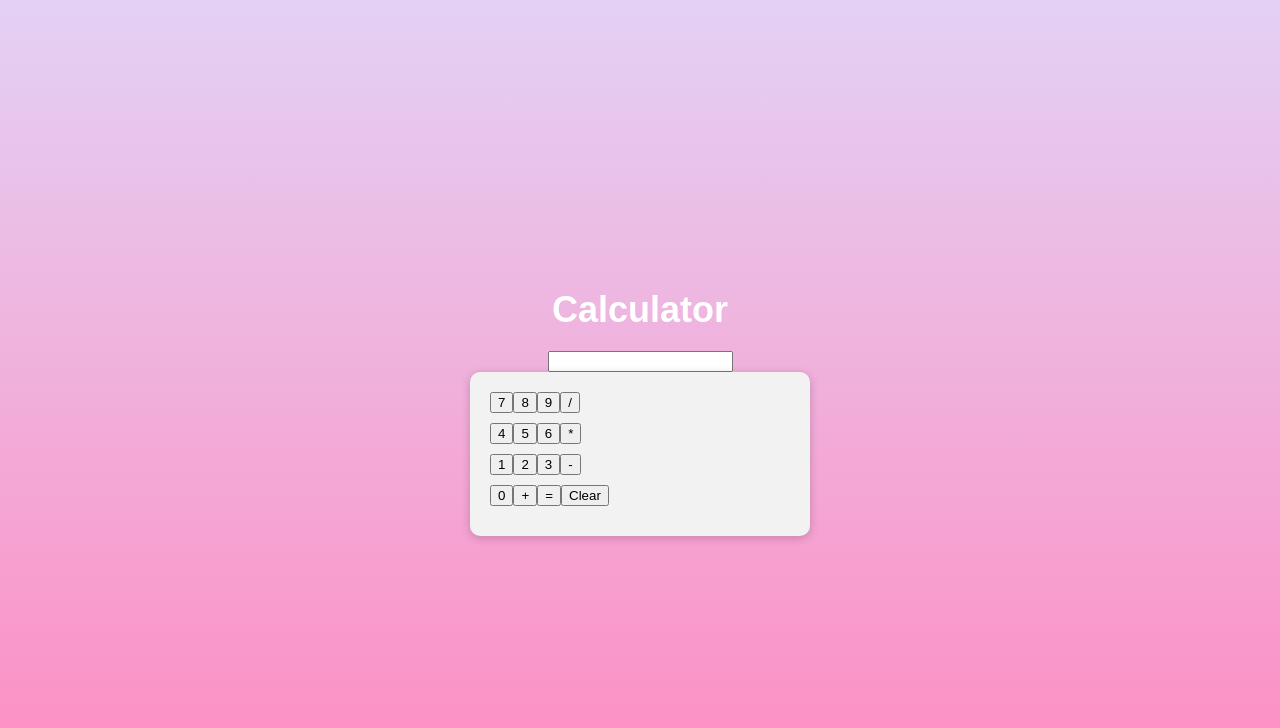
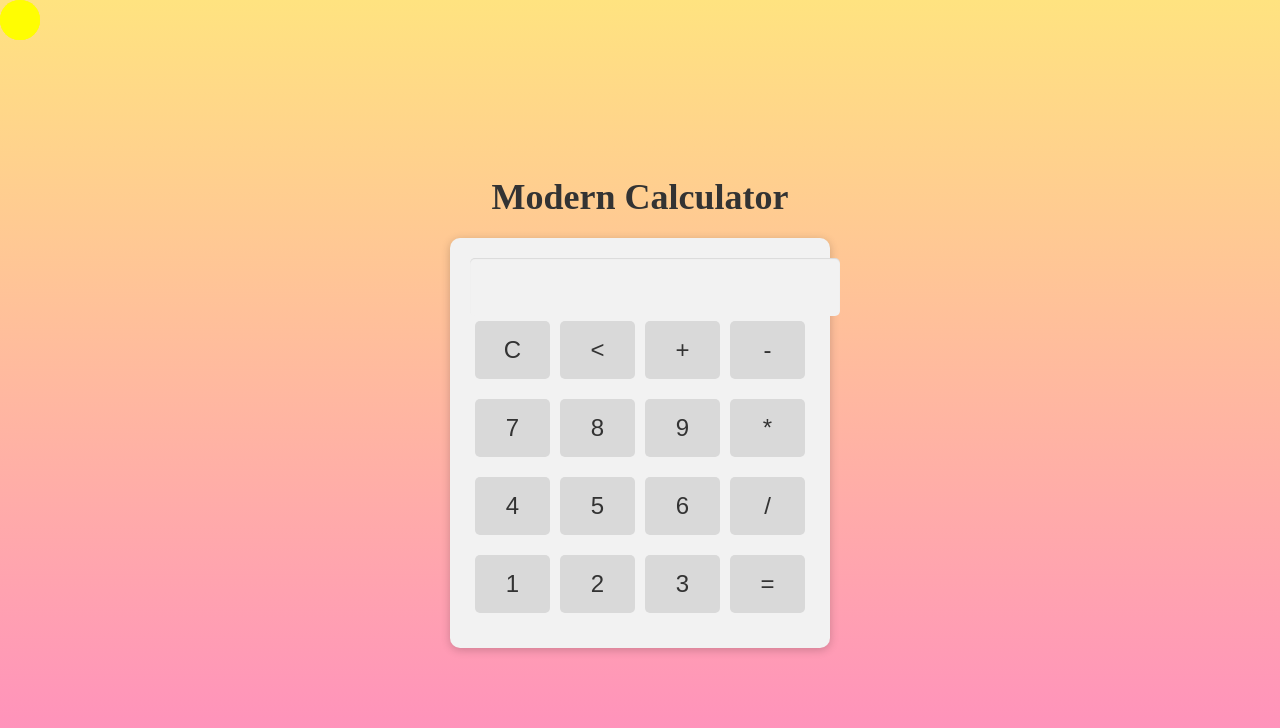
Before and after one commit to PoNexiOFF/website-calculator-template, a plain HTML site: page index.html in a window 1280 px wide. Drawn offline with Linux system fonts and the light colour scheme.

Commit message:
Second Push
Co-Authored-By: Marc Norbert <134096108+MarcNorbert@users.noreply.github.com>

```diff
--- a/index.html
+++ b/index.html
@@ -1,41 +1,59 @@
 <!DOCTYPE html>
-<html>
+<html lang="en">
+
 <head>
-  <title>Calculator</title>
-  <link rel="stylesheet" type="text/css" href="style.css">
+  <meta charset="UTF-8">
+  <meta name="viewport" content="width=device-width, initial-scale=1.0">
+  <link rel="stylesheet" href="style.css">
+  <title>Modern Calculator</title>
 </head>
+
 <body>
+  <div class="background">
+    <div class="circle"></div>
+    <div class="circle"></div>
+    <div class="circle"></div>
+    <div class="circle"></div>
+    <div class="circle"></div>
+    <div class="circle"></div>
+    <div class="circle"></div>
+    <div class="circle"></div>
+    <div class="circle"></div>
+    <div class="circle"></div>
+  </div>
+
   <div class="container">
-    <h1>Calculator</h1>
-    <input type="text" id="result" readonly>
+    <h1>Modern Calculator</h1>
     <div class="calculator">
+      <input type="text" id="result" readonly>
       <div class="row">
-        <button onclick="appendValue(7)">7</button>
-        <button onclick="appendValue(8)">8</button>
-        <button onclick="appendValue(9)">9</button>
-        <button onclick="appendOperator('/')">/</button>
+        <button onclick="clearResult()">C</button>
+        <button onclick="backspace()"><</button>
+        <button onclick="append('+')">+</button>
+        <button onclick="append('-')">-</button>
       </div>
       <div class="row">
-        <button onclick="appendValue(4)">4</button>
-        <button onclick="appendValue(5)">5</button>
-        <button onclick="appendValue(6)">6</button>
-        <button onclick="appendOperator('*')">*</button>
+        <button onclick="append('7')">7</button>
+        <button onclick="append('8')">8</button>
+        <button onclick="append('9')">9</button>
+        <button onclick="append('*')">*</button>
       </div>
       <div class="row">
-        <button onclick="appendValue(1)">1</button>
-        <button onclick="appendValue(2)">2</button>
-        <button onclick="appendValue(3)">3</button>
-        <button onclick="appendOperator('-')">-</button>
+        <button onclick="append('4')">4</button>
+        <button onclick="append('5')">5</button>
+        <button onclick="append('6')">6</button>
+        <button onclick="append('/')">/</button>
       </div>
       <div class="row">
-        <button onclick="appendValue(0)">0</button>
-        <button onclick="appendOperator('+')">+</button>
+        <button onclick="append('1')">1</button>
+        <button onclick="append('2')">2</button>
+        <button onclick="append('3')">3</button>
         <button onclick="calculate()">=</button>
-        <button onclick="clearResult()">Clear</button>
       </div>
     </div>
   </div>
 
   <script src="javascript.js"></script>
 </body>
+
 </html>
--- a/javascript.js
+++ b/javascript.js
@@ -1,31 +1,21 @@
-let result = '';
+let result = document.getElementById('result');
 
-function appendValue(value) {
-  result += value;
-  updateDisplay();
-}
-
-function appendOperator(operator) {
-  result += operator;
-  updateDisplay();
+function append(value) {
+  result.value += value;
 }
 
 function calculate() {
   try {
-    const calculatedResult = eval(result);
-    result = calculatedResult.toString();
-    updateDisplay();
+    result.value = eval(result.value);
   } catch (error) {
-    result = 'Error';
-    updateDisplay();
+    result.value = 'Error';
   }
 }
 
 function clearResult() {
-  result = '';
-  updateDisplay();
+  result.value = '';
 }
 
-function updateDisplay() {
-  document.getElementById('result').value = result;
+function backspace() {
+  result.value = result.value.slice(0, -1);
 }
--- a/style.css
+++ b/style.css
@@ -1,8 +1,38 @@
 body {
-    background: linear-gradient(to bottom, #e3d1f4, #ff8bc1);
-    font-family: Arial, sans-serif;
     margin: 0;
     padding: 0;
+  }
+
+  .background {
+    background: linear-gradient(to bottom, #ffe380, #ff8bc1);
+    position: fixed;
+    top: 0;
+    left: 0;
+    width: 100%;
+    height: 100%;
+    overflow: hidden;
+    z-index: -1;
+  }
+
+  .circle {
+    position: absolute;
+    width: 40px;
+    height: 40px;
+    border-radius: 50%;
+    background-color: rgba(255, 255, 0, 0.3);
+    animation: floating 5s infinite ease-in-out;
+  }
+
+  @keyframes floating {
+    0% {
+      transform: translate(0, 0);
+    }
+    50% {
+      transform: translate(0, 20px);
+    }
+    100% {
+      transform: translate(0, 0);
+    }
   }
 
   .container {
@@ -14,7 +44,7 @@ body {
   }
 
   h1 {
-    color: #ffffff;
+    color: #333333;
     font-size: 36px;
     margin-bottom: 20px;
   }
@@ -22,9 +52,21 @@ body {
   .calculator {
     background-color: #f2f2f2;
     border-radius: 10px;
+    padding: 20px;
     box-shadow: 0 2px 10px rgba(0, 0, 0, 0.2);
-    padding: 20px;
-    width: 300px;
+  }
+
+  input[type="text"] {
+    width: 100%;
+    padding: 15px;
+    font-size: 24px;
+    text-align: right;
+    border: none;
+    background-color: #f2f2f2;
+    color: #333333;
+    border-radius: 5px;
+    box-shadow: inset 0 1px 1px rgba(0, 0, 0, 0.1);
+    text-align: center; /* Center the text */
   }
 
   .row {
@@ -32,39 +74,27 @@ body {
     margin-bottom: 10px;
   }
 
-  .button {
+  button {
     flex: 1;
     padding: 15px;
-    font-size: 20px;
+    font-size: 24px;
     margin: 5px;
     border: none;
-    border-radius: 8px;
+    border-radius: 5px;
     cursor: pointer;
-    background-color: #ffffff;
+    background-color: #d9d9d9;
     color: #333333;
     transition: background-color 0.3s ease, color 0.3s ease;
   }
 
-  .button:hover {
-    background-color: #d6d6d6;
+  button:hover {
+    background-color: #c1c1c1;
   }
 
-  .button:active {
-    background-color: #bfbfbf;
+  button:active {
+    background-color: #a8a8a8;
   }
 
-  .button:focus {
+  button:focus {
     outline: none;
   }
-
-  .input-field {
-    width: 100%;
-    padding: 15px;
-    font-size: 24px;
-    text-align: right;
-    border: none;
-    background-color: #f2f2f2;
-    color: #333333;
-    border-radius: 8px;
-    box-shadow: 0 1px 1px rgba(0, 0, 0, 0.1);
-  }
```
